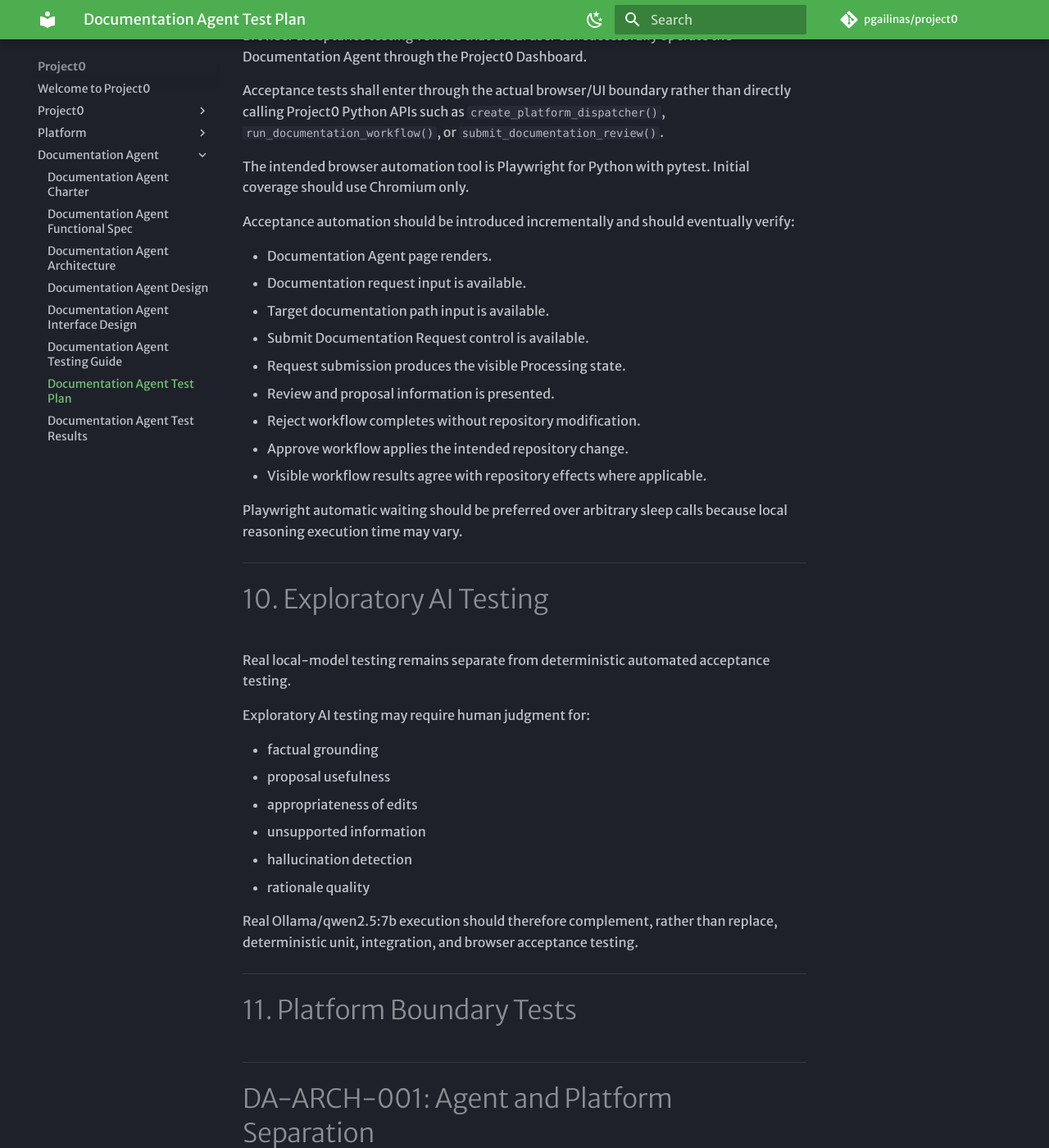
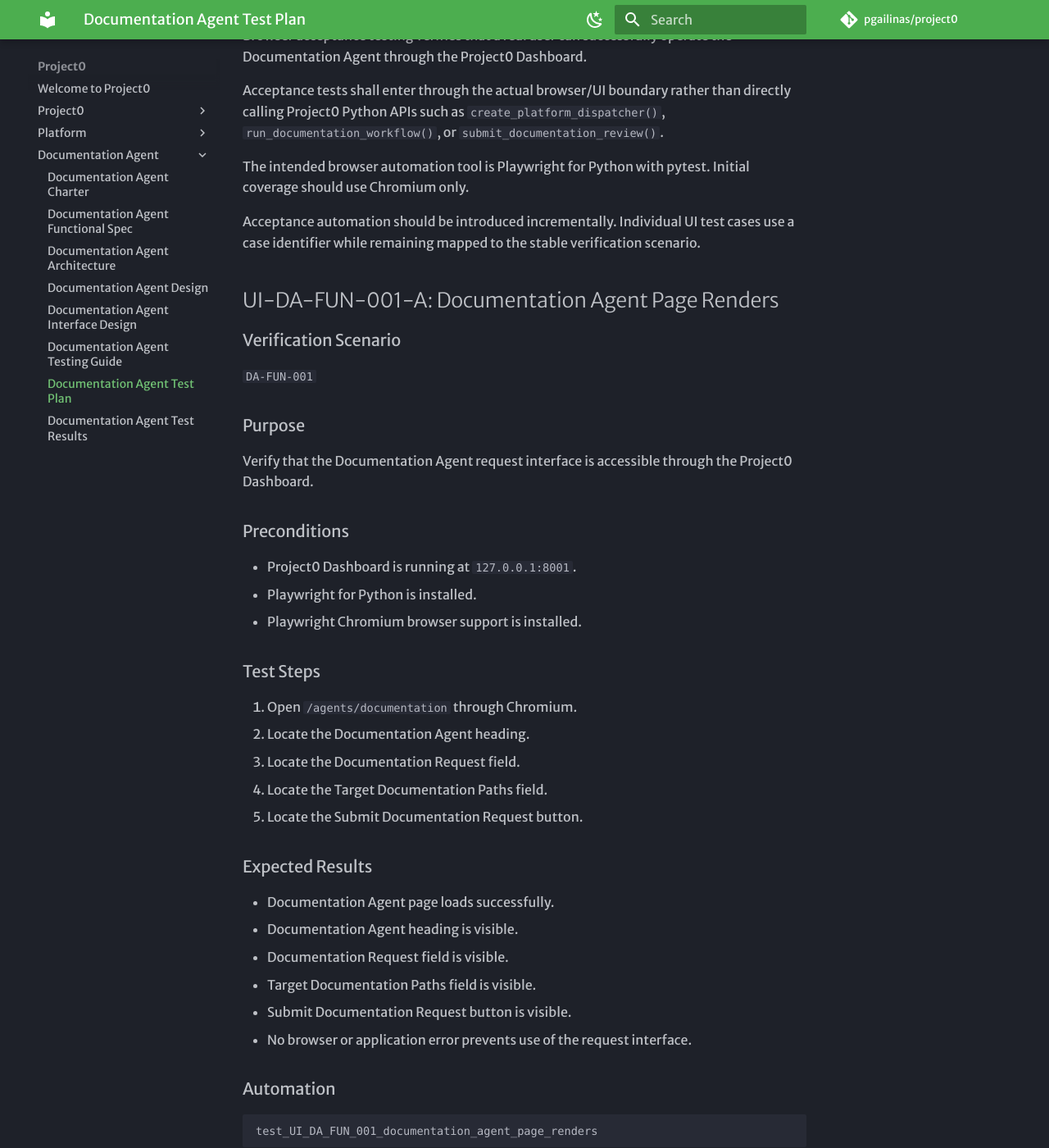
Before and after one commit to pgailinas/project0, an MkDocs documentation site: the page built from docs/agents/documentation/Documentation_Agent_Test_Plan.md, in a window 1280 px wide and 1400 px high, scrolled down 13782 px. Shown: the whole window at 82% size. Built offline with MkDocs 1.6.1 and Material for MkDocs 9.7.7, drawn with Linux system fonts in a browser that asks for light colours; some web fonts are replaced; comment, search, counter and statistics services are not loaded; some of the changed text lies outside the part shown.

Commit message:
Establish Playwright UI acceptance testing framework

````diff
--- a/docs/agents/documentation/Documentation_Agent_Test_Plan.md
+++ b/docs/agents/documentation/Documentation_Agent_Test_Plan.md
@@ -497,19 +497,59 @@ Acceptance tests shall enter through the actual browser/UI boundary rather than
 
 The intended browser automation tool is Playwright for Python with pytest. Initial coverage should use Chromium only.
 
-Acceptance automation should be introduced incrementally and should eventually verify:
+Acceptance automation should be introduced incrementally. Individual UI test cases use a case identifier while remaining mapped to the stable verification scenario.
 
-* Documentation Agent page renders.
-* Documentation request input is available.
-* Target documentation path input is available.
-* Submit Documentation Request control is available.
+## UI-DA-FUN-001-A: Documentation Agent Page Renders
+
+### Verification Scenario
+
+`DA-FUN-001`
+
+### Purpose
+
+Verify that the Documentation Agent request interface is accessible through the Project0 Dashboard.
+
+### Preconditions
+
+* Project0 Dashboard is running at `127.0.0.1:8001`.
+* Playwright for Python is installed.
+* Playwright Chromium browser support is installed.
+
+### Test Steps
+
+1. Open `/agents/documentation` through Chromium.
+2. Locate the Documentation Agent heading.
+3. Locate the Documentation Request field.
+4. Locate the Target Documentation Paths field.
+5. Locate the Submit Documentation Request button.
+
+### Expected Results
+
+* Documentation Agent page loads successfully.
+* Documentation Agent heading is visible.
+* Documentation Request field is visible.
+* Target Documentation Paths field is visible.
+* Submit Documentation Request button is visible.
+* No browser or application error prevents use of the request interface.
+
+### Automation
+
+```text
+test_UI_DA_FUN_001_documentation_agent_page_renders
+```
+
+## Planned Incremental UI Coverage
+
+Additional browser acceptance cases should verify:
+
+* Documentation request and target path inputs accept user data.
 * Request submission produces the visible Processing state.
 * Review and proposal information is presented.
 * Reject workflow completes without repository modification.
 * Approve workflow applies the intended repository change.
 * Visible workflow results agree with repository effects where applicable.
 
-Playwright automatic waiting should be preferred over arbitrary sleep calls because local reasoning execution time may vary.
+Playwright automatic waiting should be preferred over arbitrary sleep calls because local reasoning execution time may vary. Project0 `--ui-slowmo` may be used to slow headed browser actions for human observation, but it shall not be used for synchronization or alter expected results.
 
 ---
 
````
Also changed, not shown: other parts of docs/agents/documentation/Documentation_Agent_Test_Plan.md (+1 -1 lines), docs/agents/documentation/Documentation_Agent_Test_Results.md (+39 -7 lines), docs/agents/documentation/Documentation_Agent_Testing_Guide.md (+17 -3 lines), docs/project/Testing_Guide.md (+17 -1 lines), 1 other file.
